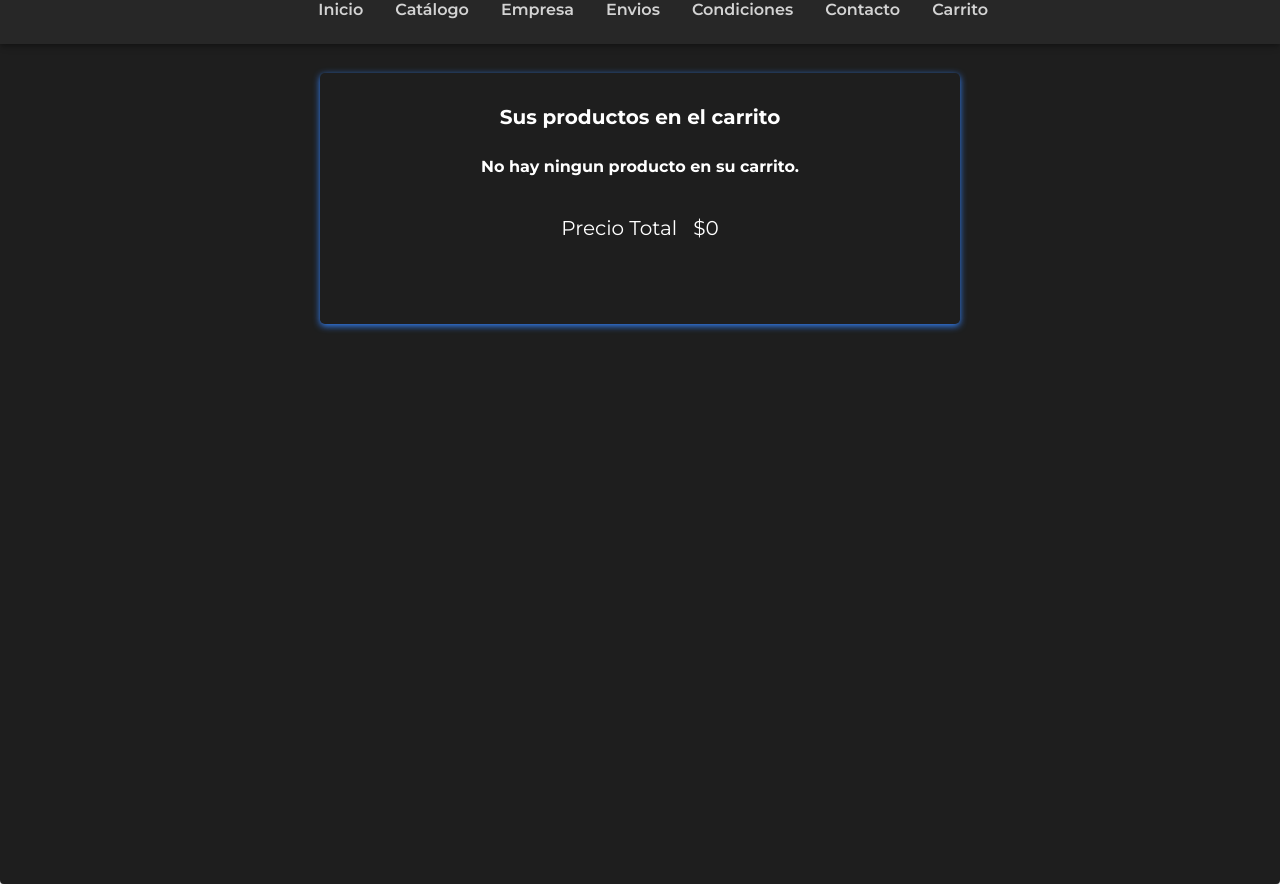
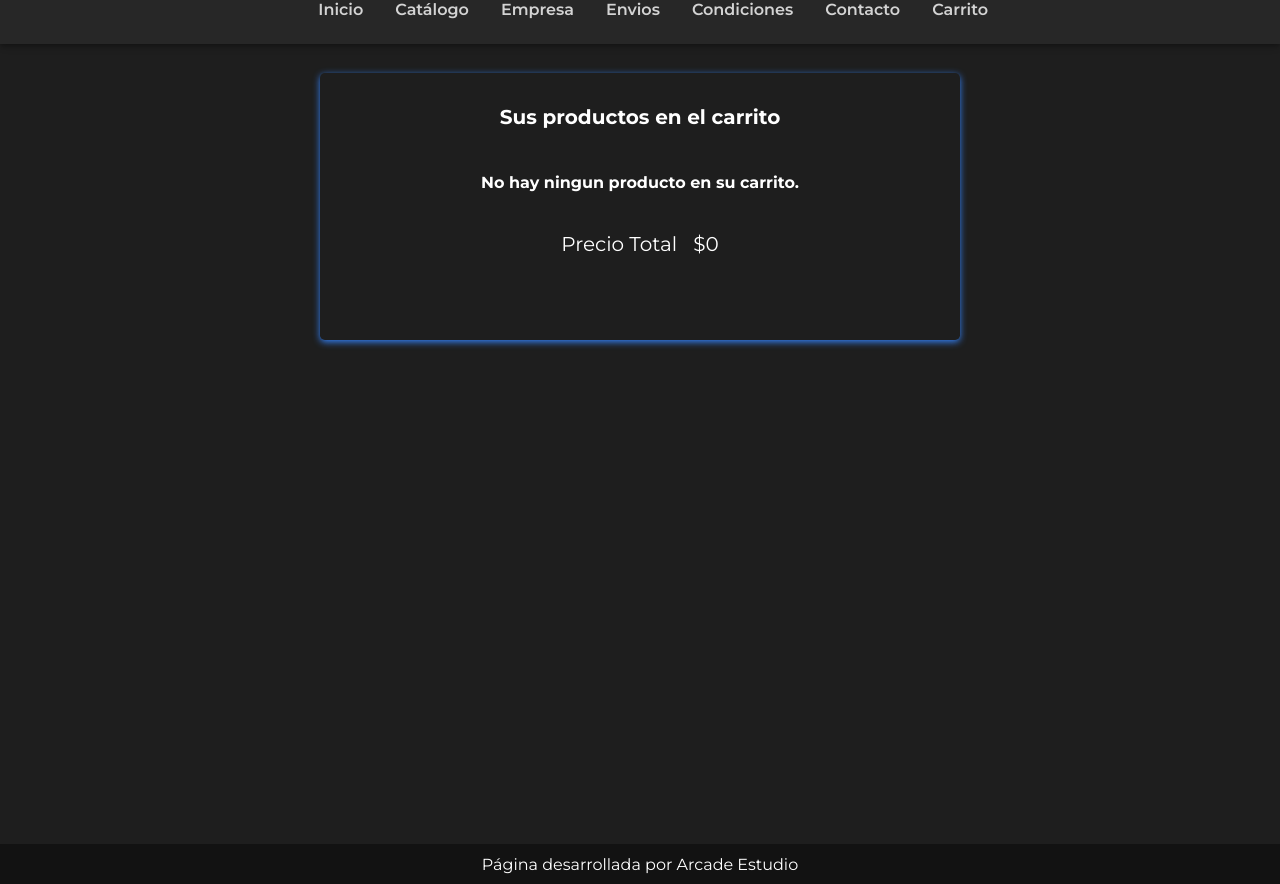
Before and after one commit to LuksFay/Fabianesi-page, a React (Create React App) app: page /carrito in a window 1280 px wide. Shown: the part 91-975 px from the top of the page. Built offline with nearby package versions, Linux system fonts and the light colour scheme.

Commit message:
visible footer, updated map section description

```diff
--- a/src/components/commons/Footer.jsx
+++ b/src/components/commons/Footer.jsx
@@ -4,7 +4,7 @@ import '../../styles/Footer.css';
 const Footer = () => {
   return (
     <div className='footer-container'>
-        <h3 className='footer-text'></h3>
+        <p className='footer-text'>Página desarrollada por Arcade Estudio</p>
     </div>
   )
 }
--- a/src/pages/Inicio.jsx
+++ b/src/pages/Inicio.jsx
@@ -44,8 +44,8 @@ const Inicio = () => {
     <section className='empresa__section'>
         <div className='info__empresa'>
             <div className="text__empresa">
-                <h3 className='title__empresa'>Fabianesi Tools</h3>
-                <p className='descr__empresa'>Lorem ipsum dolor sit amet consectetur adipisicing elit. Non amet harum tenetur. Blanditiis, placeat vero. Cumque aliquam eveniet dicta vel vitae doloribus debitis laborum magni qui, aut dolore et adipisci.</p>
+                <h3 className='title__empresa'>¿Dónde estamos?</h3>
+                <p className='descr__empresa'>La empresa FabianesiTools se encuentra a pocas cuadras del río Paraná, uno de los ríos más importantes del país. FabianesiTools se dedica a la venta minorista de productos de diagnóstico para motores, como herramientas de diagnóstico, software de diagnóstico y equipos de prueba para motores. La empresa ofrece productos de alta calidad y tecnología avanzada para ayudar a los mecánicos a diagnosticar y reparar problemas de motor.</p>
             </div>
         </div>
         <div className="map__empresa">
--- a/src/styles/Footer.css
+++ b/src/styles/Footer.css
@@ -5,7 +5,6 @@
     justify-content: center;
     align-items: center;
     background-color: #121212;
-    opacity: 0;
 }
 
 .footer-text{
--- a/src/styles/Inicio.css
+++ b/src/styles/Inicio.css
@@ -76,6 +76,21 @@
     padding: .5rem;
 }
 
+/* MAP SECTION */
+
+.text__empresa{
+    display: flex;
+    flex-direction: column;
+    gap: 2rem;
+}
+
+.title__empresa{
+    font-size: 3rem;
+}
+.descr__empresa{
+    font-size: 1.2rem;
+}
+
 @media (max-width: 768px){
 
 .empresa__section{
--- a/src/styles/ShoppingCart.css
+++ b/src/styles/ShoppingCart.css
@@ -20,11 +20,10 @@
 }
 
 .cart-items-empty{
-    display: flex;
-    justify-content: center;
-    align-items: center;
+    text-align: center;
     font-size: 1rem;
     padding: 1.25rem 0;
+    margin-top: 1rem;
 }
 
 .cart-items-container{
```
